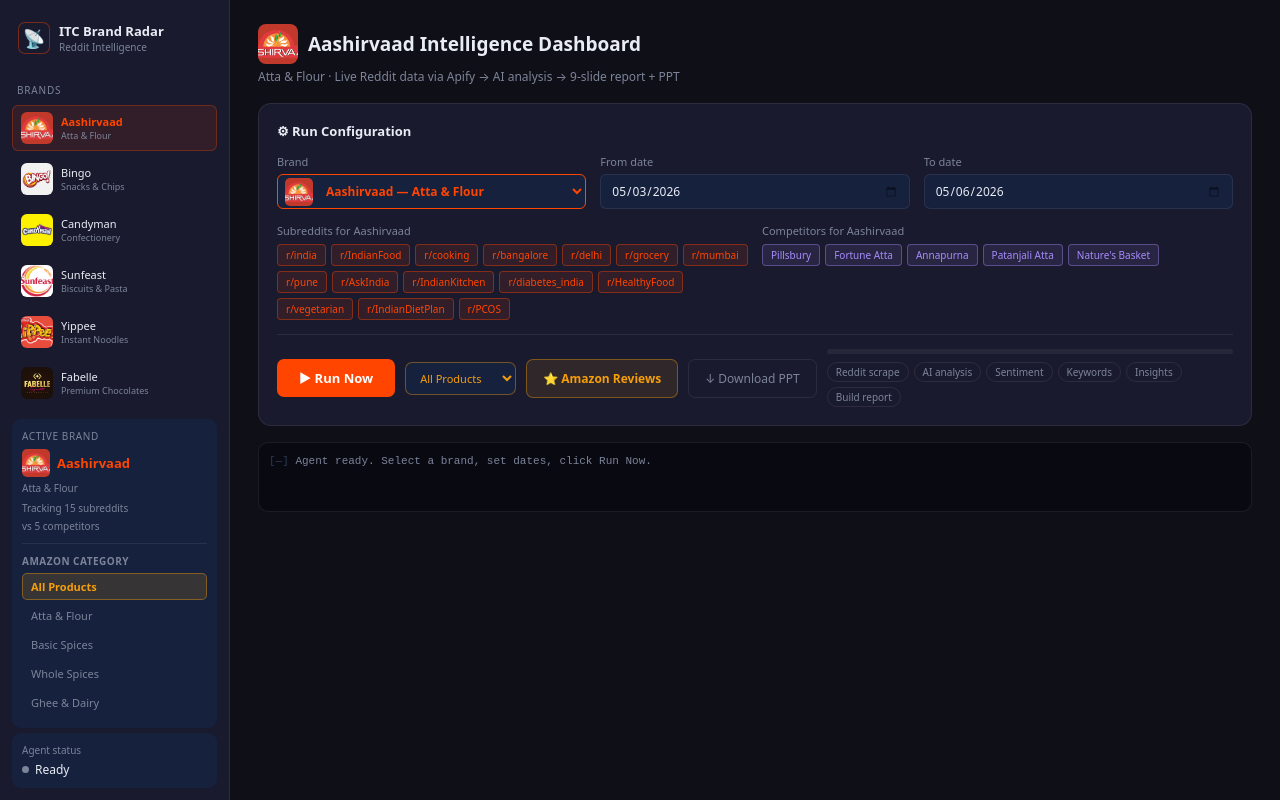
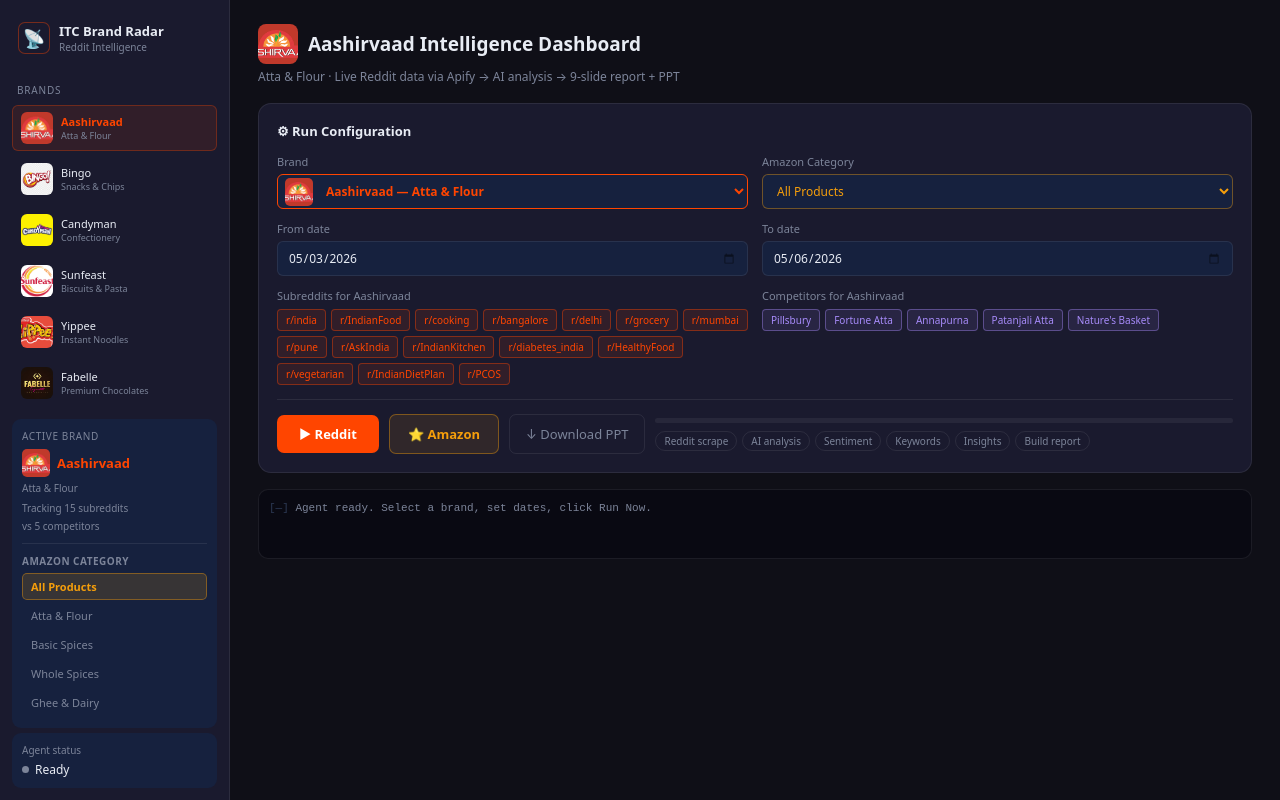
Before and after one commit to Amit1105-nj/aashirvaad-tracker, a Next.js app: page / in a window 1280 px wide. Built offline with nearby package versions, Linux system fonts and the light colour scheme.

Commit message:
Update index.js

```diff
--- a/pages/index.js
+++ b/pages/index.js
@@ -413,8 +413,8 @@
             <div style={{background:C.surf,border:`1px solid ${C.border}`,borderRadius:13,padding:18,marginBottom:16}}>
               <div style={{fontSize:13,fontWeight:600,marginBottom:14}}>⚙ Run Configuration</div>
 
-              {/* Brand + Dates */}
-              <div className="config-grid" style={{display:'grid',gridTemplateColumns:'1fr 1fr 1fr',gap:14,marginBottom:14}}>
+              {/* ROW 1: Brand + Sub-category */}
+              <div style={{display:'grid',gridTemplateColumns:'1fr 1fr',gap:14,marginBottom:12}}>
                 <div style={{display:'flex',flexDirection:'column',gap:5}}>
                   <label style={{fontSize:11,color:C.muted,fontWeight:500}}>Brand</label>
                   <div style={{position:'relative'}}>
@@ -431,6 +431,27 @@
                     </div>
                   </div>
                 </div>
+                <div style={{display:'flex',flexDirection:'column',gap:5}}>
+                  <label style={{fontSize:11,color:C.muted,fontWeight:500}}>
+                    Amazon Category {(AMAZON_SUB_CATS[brand]||[]).length <= 1 ? '(All Products)' : ''}
+                  </label>
+                  {(AMAZON_SUB_CATS[brand]||[]).length > 1 ? (
+                    <select value={amazonSubCategory} onChange={e=>setAmazonSubCategory(e.target.value)}
+                      style={{background:C.card,border:'1px solid rgba(245,158,11,0.4)',borderRadius:6,padding:'7px 10px',
+                        fontSize:12,color:'#f59e0b',fontFamily:'inherit',outline:'none',cursor:'pointer',width:'100%'}}>
+                      {(AMAZON_SUB_CATS[brand]||[]).map(s=>(
+                        <option key={s} value={s}>{s}</option>
+                      ))}
+                    </select>
+                  ) : (
+                    <div style={{background:C.card,border:`1px solid ${C.border}`,borderRadius:6,padding:'7px 10px',
+                      fontSize:12,color:C.muted}}>All {brand} Products</div>
+                  )}
+                </div>
+              </div>
+
+              {/* ROW 2: Dates */}
+              <div style={{display:'grid',gridTemplateColumns:'1fr 1fr',gap:14,marginBottom:12}}>
                 {[['From date',fromDate,setFromDate],['To date',toDate,setToDate]].map(([lbl,val,fn])=>(
                   <div key={lbl} style={{display:'flex',flexDirection:'column',gap:5}}>
                     <label style={{fontSize:11,color:C.muted,fontWeight:500}}>{lbl}</label>
@@ -483,29 +504,21 @@
               {/* Run row */}
               <div className="run-row" style={{display:'flex',alignItems:'center',gap:10,paddingTop:14,borderTop:`1px solid ${C.border}`,flexWrap:'wrap'}}>
 
+                {/* Reddit + Amazon side by side */}
                 <button onClick={runAgent} disabled={running}
                   style={{background:C.acc,color:'white',border:'none',borderRadius:7,padding:'10px 22px',
                     fontSize:13,fontWeight:600,cursor:running?'not-allowed':'pointer',opacity:running?0.4:1,whiteSpace:'nowrap'}}>
-                  {running?'⏳ Running...':'▶ Run Now'}
+                  {running?'⏳ Running...':'▶ Reddit'}
                 </button>
-                {(AMAZON_SUB_CATS[brand]||[]).length > 1 && (
-                  <select value={amazonSubCategory} onChange={e=>setAmazonSubCategory(e.target.value)}
-                    style={{background:C.card,border:'1px solid rgba(245,158,11,0.4)',borderRadius:7,padding:'7px 10px',
-                      fontSize:11,color:'#f59e0b',fontFamily:'inherit',outline:'none',cursor:'pointer'}}>
-                    {(AMAZON_SUB_CATS[brand]||['All Products']).map(s=>(
-                      <option key={s} value={s}>{s}</option>
-                    ))}
-                  </select>
-                )}
                 <button onClick={fetchAmazon} disabled={amazonLoading}
-                  style={{color:'#f59e0b',border:'1px solid rgba(245,158,11,0.4)',borderRadius:7,padding:'10px 16px',
-                    fontSize:12,cursor:amazonLoading?'not-allowed':'pointer',background:'rgba(245,158,11,0.1)',
-                    whiteSpace:'nowrap',fontWeight:600,opacity:amazonLoading?0.5:1}}>
-                  {amazonLoading?'⏳ Amazon...':'⭐ Amazon Reviews'}
+                  style={{color:'#f59e0b',border:'1px solid rgba(245,158,11,0.4)',borderRadius:7,padding:'10px 18px',
+                    fontSize:13,fontWeight:600,cursor:amazonLoading?'not-allowed':'pointer',background:'rgba(245,158,11,0.1)',
+                    whiteSpace:'nowrap',opacity:amazonLoading?0.5:1}}>
+                  {amazonLoading?'⏳ Amazon...':'⭐ Amazon'}
                 </button>
                 <button onClick={downloadPPT} disabled={!report}
                   style={{color:report?C.pur:C.muted,border:`1px solid ${report?'rgba(167,139,250,0.4)':C.border}`,
-                    borderRadius:7,padding:'10px 16px',fontSize:12,cursor:report?'pointer':'not-allowed',
+                    borderRadius:7,padding:'10px 16px',fontSize:13,cursor:report?'pointer':'not-allowed',
                     background:report?'rgba(167,139,250,0.1)':'transparent',whiteSpace:'nowrap',fontWeight:report?600:400}}>
                   ↓ Download PPT
                 </button>
```
Lines whose indentation alone changed are shown as unchanged.
